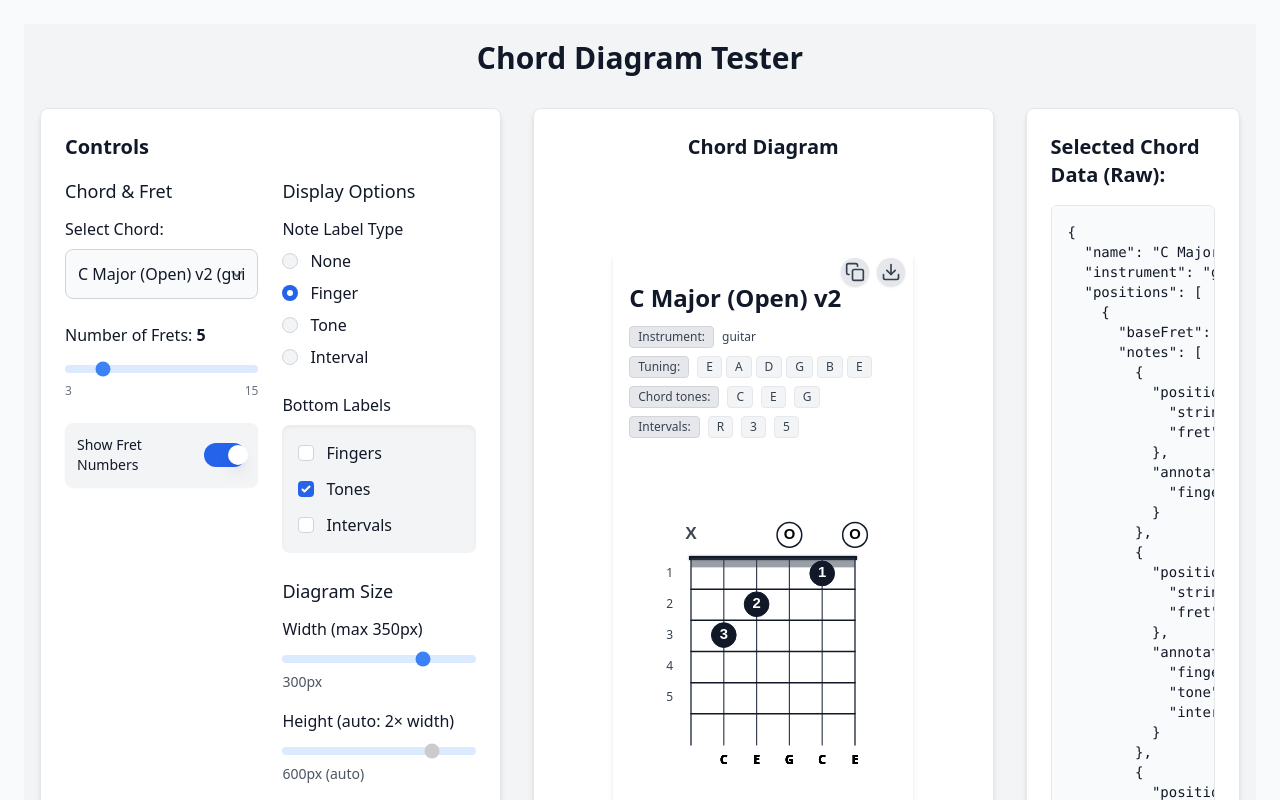
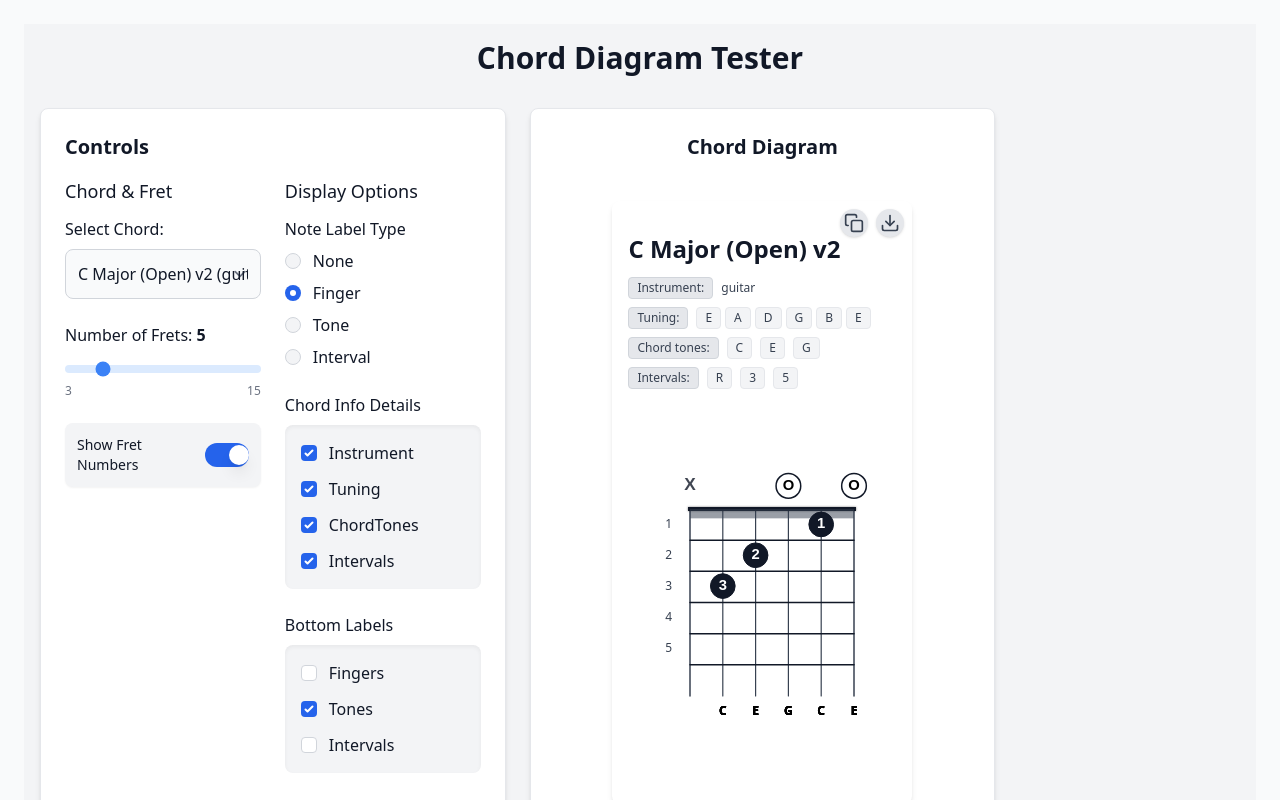
Before and after one commit to danielezappala/chordDiagram, a React (Vite) app: page / in a window 1280 px wide. Built offline with nearby package versions, Linux system fonts and the light colour scheme.

Commit message:
feat: add toggleable chord info sections and JSON copy functionality

```diff
--- a/src/ChordTestPage.tsx
+++ b/src/ChordTestPage.tsx
@@ -1,4 +1,4 @@
-import React, { useState, useCallback, useEffect } from 'react';
+import React, { useState, useCallback, useEffect, useMemo } from 'react';
 import type { ChangeEvent } from 'react';
 import ChordDiagram from './components/ChordDiagram';
 import type { ChordDiagramData } from './types';
@@ -123,10 +123,16 @@ const ChordTestPage = (): JSX.Element => {
   const [selectedChord, setSelectedChord] = useState<ChordDiagramData>(testChords[0]);
   const [diagramSize, setDiagramSize] = useState({ width: 300, height: 700 });
   const [labelType, setLabelType] = useState<'none' | 'finger' | 'tone' | 'interval'>('finger');
-  // const [customTuning, setCustomTuning] = useState<string[]>(['E', 'A', 'D', 'G', 'B', 'E']); // Removed as Tuning is now hardcoded in chord data
-  // const [showTuningEditor, setShowTuningEditor] = useState(false); // Removed
+  const [dataToDisplay, setDataToDisplay] = useState<string>('');
+  const [jsonToCopy, setJsonToCopy] = useState<string>(''); // State to hold the JSON string for copying
   const [numFrets, setNumFrets] = useState<number>(5);
   const [showFretNumbers, setShowFretNumbers] = useState<boolean>(true);
+  const [chordInfoVisibility, setChordInfoVisibility] = useState({
+    showInstrument: true,
+    showTuning: true,
+    showChordTones: true,
+    showIntervals: true,
+  });
   const [bottomLabels, setBottomLabels] = useState({
     showFingers: false,
     showTones: true,
@@ -135,6 +141,13 @@ const ChordTestPage = (): JSX.Element => {
 
   const handleToggleBottomLabel = (key: 'showFingers' | 'showTones' | 'showIntervals') => {
     setBottomLabels(prev => ({
+      ...prev,
+      [key]: !prev[key]
+    }));
+  };
+
+  const handleToggleChordInfoVisibility = (key: keyof typeof chordInfoVisibility) => {
+    setChordInfoVisibility(prev => ({
       ...prev,
       [key]: !prev[key]
     }));
@@ -164,7 +177,13 @@ const ChordTestPage = (): JSX.Element => {
     if (selectedChord) {
       const newNumStrings = detectNumStrings(selectedChord);
       setNumStrings(newNumStrings);
-      // setCustomTuning is removed as tuning is now part of selectedChord data
+
+      // Prepare ordered data for display and copying
+      const { name, instrument, tuning, ...rest } = selectedChord;
+      const orderedDisplay = { name, instrument, tuning, ...rest };
+      const jsonString = JSON.stringify(orderedDisplay, null, 2);
+      setDataToDisplay(jsonString);
+      setJsonToCopy(jsonString);
     }
   }, [selectedChord, detectNumStrings]);
 
@@ -180,12 +199,14 @@ const ChordTestPage = (): JSX.Element => {
     return <div>No chord selected or no chords available.</div>;
   }
 
+
+
   return (
     <div className="min-h-screen bg-gray-100 dark:bg-gray-900 text-gray-900 dark:text-white p-4">
       <h1 className="text-3xl font-extrabold mb-8 text-center">Chord Diagram Tester</h1>
 
       {/* Main layout using CSS Grid: Left UI (2) | Diagram (2) | Raw Data (1) --> total 5 columns */}
-      <div className="grid grid-cols-1 lg:grid-cols-5 gap-8 items-stretch h-full">
+      <div className="grid grid-cols-1 lg:grid-cols-5 gap-6 items-start h-full"> {/* Reduced gap slightly */}
 
         {/* Left Section: All UI Controls (Chord Settings, Display & Tuning) */}
         <div className="bg-white dark:bg-gray-800 p-6 rounded-lg shadow-md border border-gray-200 dark:border-gray-700 lg:col-span-2">
@@ -249,6 +270,24 @@ const ChordTestPage = (): JSX.Element => {
                         onChange={() => setLabelType(type)}
                       />
                       {type.charAt(0).toUpperCase() + type.slice(1)}
+                    </label>
+                  ))}
+                </div>
+              </div>
+
+
+              <div className="mb-6">
+                <h4 className="font-medium mb-2">Chord Info Details</h4>
+                <div className="flex flex-col gap-3 bg-gray-100 dark:bg-gray-700 rounded-lg p-4 shadow-inner">
+                  {(Object.keys(chordInfoVisibility) as Array<keyof typeof chordInfoVisibility>).map((key) => (
+                    <label key={key} className="flex items-center gap-3 cursor-pointer select-none">
+                      <input
+                        type="checkbox"
+                        checked={chordInfoVisibility[key]}
+                        onChange={() => handleToggleChordInfoVisibility(key)}
+                        className="form-checkbox h-4 w-4 text-blue-600 border-gray-300 rounded"
+                      />
+                      <span className="font-medium">{key.replace('show', '')}</span>
                     </label>
                   ))}
                 </div>
@@ -348,18 +387,42 @@ const ChordTestPage = (): JSX.Element => {
               showFretNumbers={showFretNumbers}
               // tuning={customTuning} // Removed, ChordDiagram will use selectedChord.tuning
               bottomLabels={bottomLabels}
+              chordInfoVisibility={chordInfoVisibility} // Pass new object prop
               className=""
             />
           </div> {/* Closes inner styled div for ChordDiagram */}
         </div> {/* Closes center section div containing ChordDiagram */}
-        {/* Right Section: Raw Data (Occupies 1 column) */}
-        <div className="bg-white dark:bg-gray-800 p-6 rounded-lg shadow-md border border-gray-200 dark:border-gray-700 flex flex-col lg:col-span-1">
-          <h2 className="text-xl font-semibold mb-4">Selected Chord Data (Raw):</h2>
+        {/* Right Section: Raw Chord Data */}
+        <div className="bg-white dark:bg-gray-800 p-6 rounded-lg shadow-md border border-gray-200 dark:border-gray-700 lg:col-span-2 overflow-auto max-h-[calc(100vh-12rem)] relative">
+          <div className="flex justify-between items-center mb-4">
+            <h2 className="text-xl font-semibold">Raw Chord Data</h2>
+            <button
+              onClick={() => {
+                if (jsonToCopy) {
+                  navigator.clipboard.writeText(jsonToCopy)
+                    .then(() => alert('JSON data copied to clipboard!'))
+                    .catch(err => {
+                      console.error('Failed to copy JSON: ', err);
+                      alert('Failed to copy JSON. See console for details.');
+                    });
+                } else {
+                  alert('No JSON data to copy.');
+                }
+              }}
+              title="Copy JSON to Clipboard"
+              className="p-1.5 bg-gray-200 hover:bg-gray-300 dark:bg-gray-700 dark:hover:bg-gray-600 rounded-full text-gray-700 dark:text-gray-200 shadow"
+            >
+              <svg xmlns="http://www.w3.org/2000/svg" width="18" height="18" viewBox="0 0 24 24" fill="none" stroke="currentColor" strokeWidth="2" strokeLinecap="round" strokeLinejoin="round">
+                <rect x="9" y="9" width="13" height="13" rx="2" ry="2"></rect>
+                <path d="M5 15H4a2 2 0 0 1-2-2V4a2 2 0 0 1 2-2h9a2 2 0 0 1 2 2v1"></path>
+              </svg>
+            </button>
+          </div>
           <pre className="bg-gray-50 dark:bg-gray-700 p-4 rounded-md overflow-x-auto text-sm border border-gray-200 dark:border-gray-600 flex-grow">
-            {JSON.stringify(selectedChord, null, 2)}
+            {dataToDisplay}
           </pre>
+        </div>
       </div>
-    </div>
     </div>
   );
 };
--- a/src/components/ChordDiagram.tsx
+++ b/src/components/ChordDiagram.tsx
@@ -36,6 +36,12 @@ interface ChordDiagramProps {
   bottomLabels?: {
     showFingers?: boolean;
     showTones?: boolean;
+    showIntervals?: boolean;
+  };
+  chordInfoVisibility?: { // Object to control visibility of individual ChordInfo sections
+    showInstrument?: boolean;
+    showTuning?: boolean;
+    showChordTones?: boolean;
     showIntervals?: boolean;
   };
 }
@@ -360,6 +366,10 @@ const ChordDiagram = forwardRef<SVGSVGElement, ChordDiagramProps>(
               className=""
               instrument={data.instrument || ''}
               tuning={derivedActualTuning}
+              showInstrument={props.chordInfoVisibility?.showInstrument}
+              showTuning={props.chordInfoVisibility?.showTuning}
+              showChordTones={props.chordInfoVisibility?.showChordTones}
+              showIntervals={props.chordInfoVisibility?.showIntervals}
             />
           </div>
         </div>
--- a/src/components/ChordInfo.tsx
+++ b/src/components/ChordInfo.tsx
@@ -12,6 +12,10 @@ interface ChordInfoProps {
   className?: string;
   instrument?: string;
   tuning?: string[];
+  showInstrument?: boolean;
+  showTuning?: boolean;
+  showChordTones?: boolean;
+  showIntervals?: boolean;
 }
 
 const ChordInfo: React.FC<ChordInfoProps> = ({
@@ -23,6 +27,10 @@ const ChordInfo: React.FC<ChordInfoProps> = ({
   className = '',
   instrument,
   tuning,
+  showInstrument = true,
+  showTuning = true,
+  showChordTones = true,
+  showIntervals = true,
 }) => {
   // No need for complex data processing since we receive the data directly
 
@@ -31,14 +39,14 @@ const ChordInfo: React.FC<ChordInfoProps> = ({
       {/* Nome accordo e strumento */}
       <h2 className="text-2xl font-bold text-left mt-4 mb-3 whitespace-nowrap">{name}</h2>
       {/* Instrument row */}
-      {instrument && (
+      {showInstrument && instrument && (
         <div className="flex justify-start items-baseline mb-2 w-full">
           <span className="inline-block px-2 py-0.5 rounded bg-gray-200 text-gray-700 text-xs font-medium border border-gray-300 mr-2">Instrument:</span>
           <span className="inline-block text-gray-700 text-xs font-medium">{instrument}</span>
         </div>
       )}
       {/* Tuning row */}
-      {tuning && tuning.length > 0 && (
+      {showTuning && tuning && tuning.length > 0 && (
         <div className="flex flex-row items-baseline justify-start w-full mb-2">
           <span className="inline-block px-2 py-0.5 rounded bg-gray-200 text-gray-700 text-xs font-medium border border-gray-300 mr-2">Tuning:</span>
           {tuning.map((note, i) => (
@@ -56,7 +64,7 @@ const ChordInfo: React.FC<ChordInfoProps> = ({
       )}
 
       {/* Played Notes */}
-      {playedNotes.length > 0 && (
+      {showChordTones && playedNotes.length > 0 && (
         <div className="mb-2">
           <div className="space-x-2 whitespace-nowrap flex items-baseline justify-start w-full">
             <span className="inline-block px-2 py-0.5 rounded bg-gray-200 text-gray-700 text-xs font-medium border border-gray-300">Chord tones:</span>
@@ -73,7 +81,7 @@ const ChordInfo: React.FC<ChordInfoProps> = ({
       )}
 
       {/* Formula */}
-      {showFormula && intervals.length > 0 && (
+      {showIntervals && showFormula && intervals.length > 0 && (
         <div className="mb-2">
           <div className="space-x-2 whitespace-nowrap flex items-baseline justify-start w-full">
             <span className="inline-block px-2 py-0.5 rounded bg-gray-200 text-gray-700 text-xs font-medium border border-gray-300">Intervals:</span>
```
